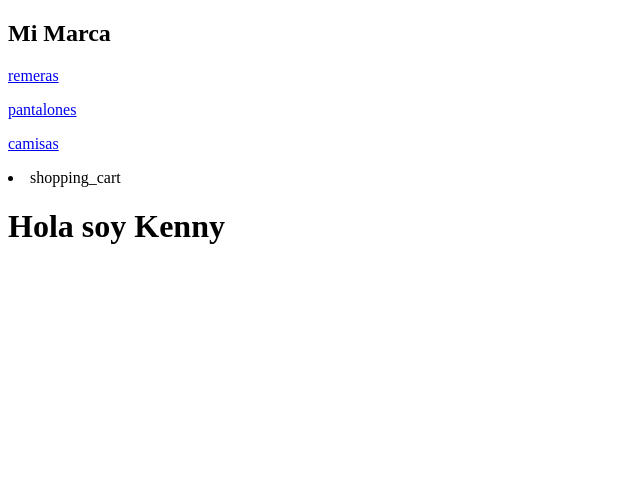
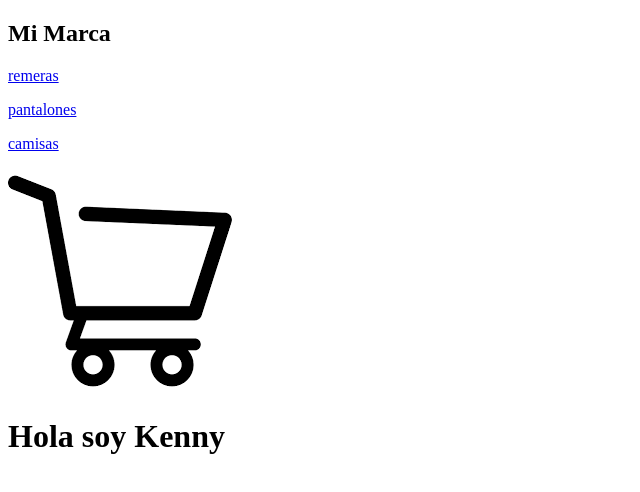
Before and after one commit to kennylanz/reactJs, a React (Create React App) app: page / in a window 1280 px wide. Shown: the top 492 px of the page, without its empty margins (0-640 px from the left). Built offline with nearby package versions, Linux system fonts and the light colour scheme.

Commit message:
se ha agregado una imagen al menu

```diff
--- a/public/index.html
+++ b/public/index.html
@@ -28,7 +28,10 @@
   </head>
   <body>
     <noscript>You need to enable JavaScript to run this app.</noscript>
-    <div id="root"></div>
+    <div id="root">
+    <a href="https://www.flaticon.es/autores/freepik" title="Freepik">Freepik</a> from <a href="https://www.flaticon.es/" title="Flaticon">www.flaticon.es</a></div>
+
+    </div>
     <!--
       This HTML file is a template.
       If you open it directly in the browser, you will see an empty page.
--- a/src/App.js
+++ b/src/App.js
@@ -7,7 +7,7 @@ const App = () => {
 
   return(
       <>
-        <NavBar saludo="bienvenidos"/>
+        <NavBar/>
 
         <ItemListContainer greeting="Hola soy Kenny"/>
 
--- a/src/components/CartWidget.js
+++ b/src/components/CartWidget.js
@@ -2,8 +2,8 @@ import React from "react"
 
 export default function CartWidget() {
   return (
-    <li>
-      <a>shopping_cart</a>
-    </li>
+
+    <img src="/img/logo.png"/>
+
   )
 }
```
Also changed, not shown: public/img/logo.png (added), 1 other file (tests, documents, lock files or other folders).
